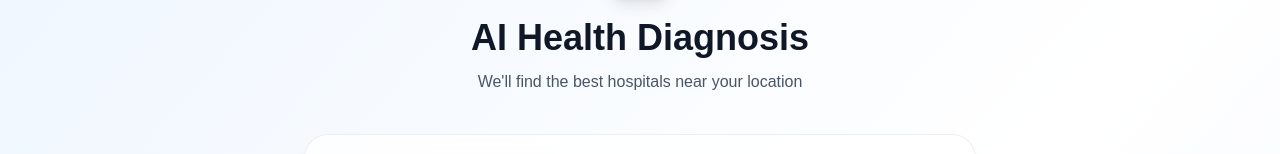
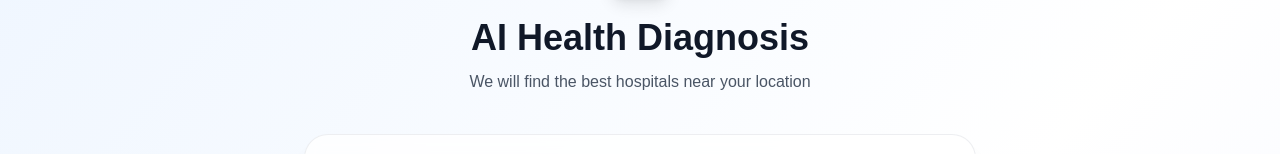
Before and after one commit to bhavy-sharma/HealtWise, a Next.js app: page /diagnose in a window 1280 px wide. Shown: the part 179-333 px from the top of the page. Built offline with nearby package versions, Linux system fonts and the light colour scheme.

Commit message:
Single Quote Error FIx

```diff
--- a/app/diagnose/page.js
+++ b/app/diagnose/page.js
@@ -97,7 +97,7 @@ export default function DiagnosePage() {
     const validationError = validateForm();
     if (validationError) return setError(validationError);
 
-    if (!liveLocation) return setError("Please click 'Use My Location' to continue.");
+    if (!liveLocation) return setError("Please click Use My Location to continue.");
 
     setIsSubmitting(true);
     setError('');
@@ -143,7 +143,7 @@ export default function DiagnosePage() {
             AI Health Diagnosis
           </h1>
           <p className="text-gray-600 max-w-md mx-auto">
-            We'll find the best hospitals near your location
+            We will find the best hospitals near your location
           </p>
         </div>
 
```
